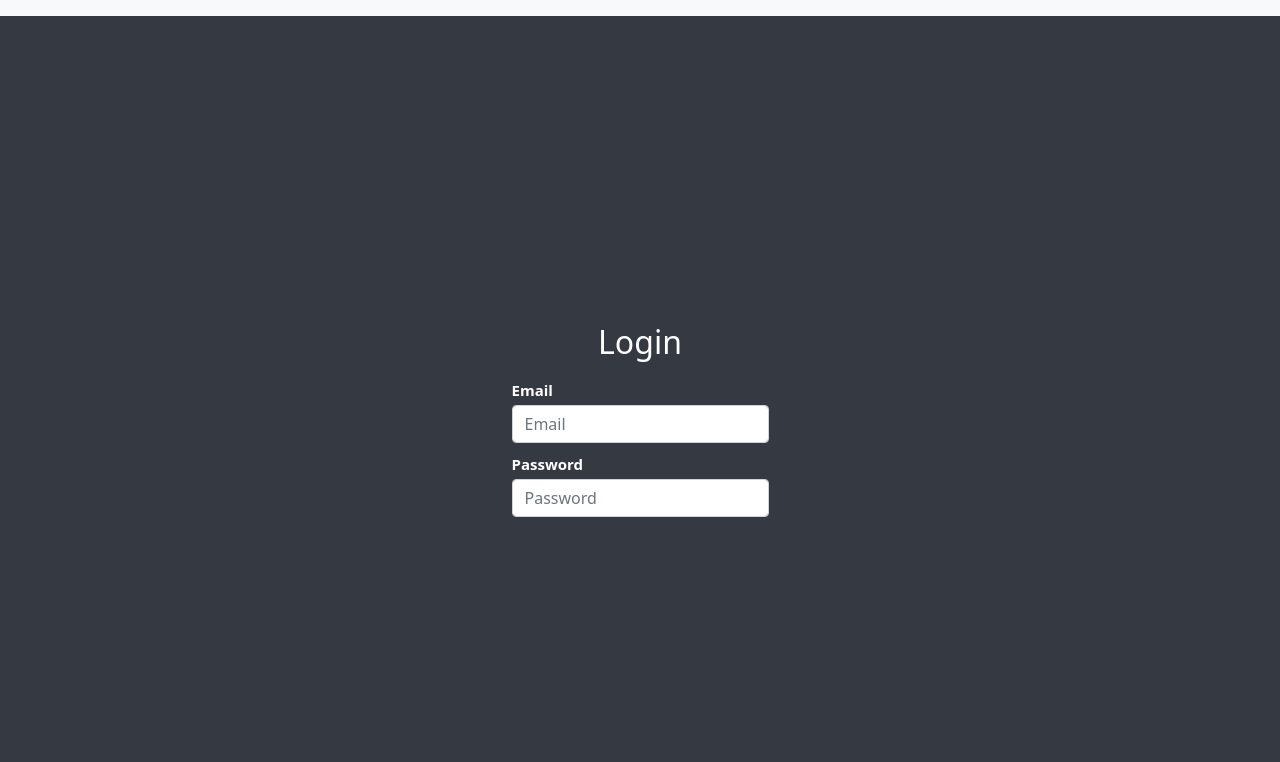
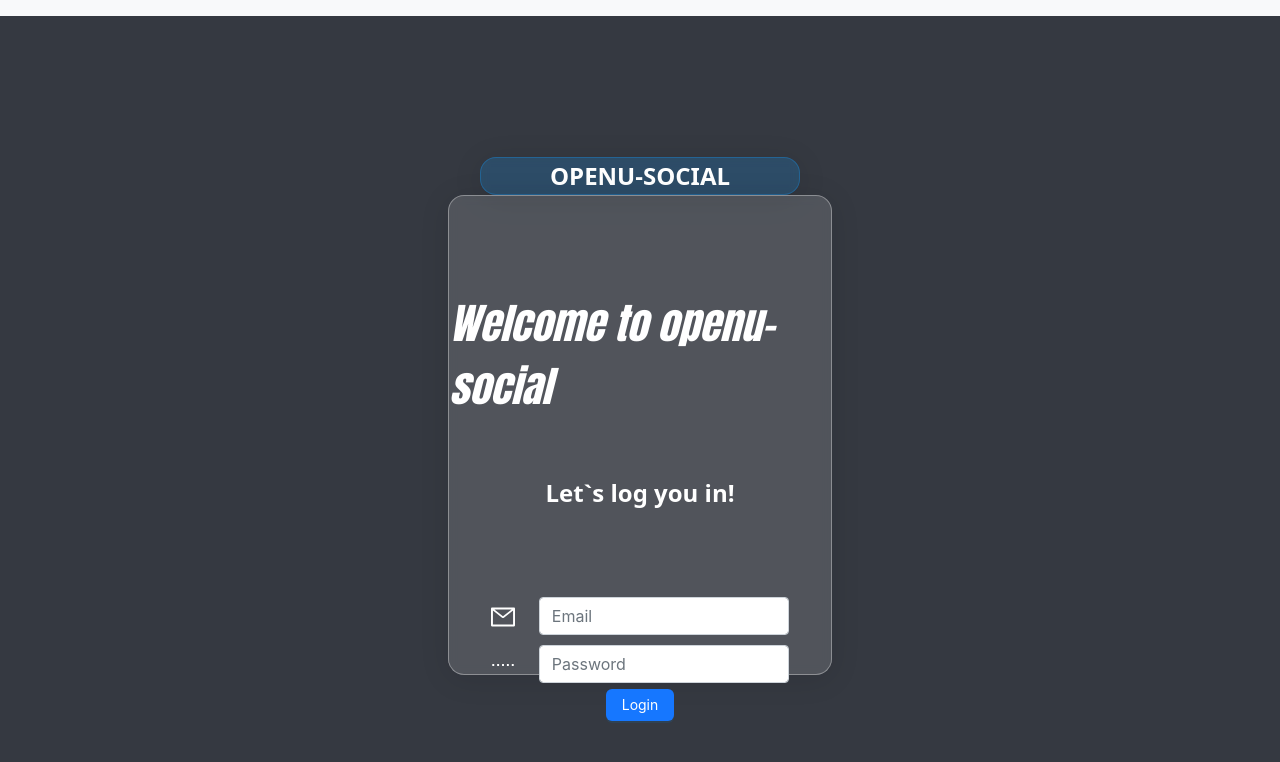
Before and after one commit to markr223/Social-network-proj, a React (Create React App) app: page /login in a window 1280 px wide. Shown: the top 762 px of the page. Built offline with nearby package versions, Linux system fonts and the light colour scheme.

Commit message:
Change the login + add some fixes

```diff
--- a/package.json
+++ b/package.json
@@ -22,6 +22,7 @@
     "react-router": "^5.2.1",
     "react-router-dom": "^5.3.0",
     "react-scripts": "^5.0.1",
+    "react-simple-typewriter": "^5.0.1",
     "react-test-renderer": "^18.2.0",
     "react-toastify": "^8.0.3",
     "redux": "^4.1.1",
--- a/src/components/common/form.jsx
+++ b/src/components/common/form.jsx
@@ -1,20 +1,32 @@
 import React from "react";
 import Input from "./input";
+import { Button } from "antd";
+import { MailOutlined, SmallDashOutlined} from "@ant-design/icons";
 
-export default function Form({
-  buttonLabel,
-  formInputs,
-  onSubmit,
+const Form = (props) => {
+  const {formInputs,
     formValues,
     onInputChange,
     errors,
-  activateButton,
-  inputTextArea,
-}) {
+    onLoginClick,
+    isLogin,
+    inputTextArea} = props;
+    console.log(formInputs);
+    const addIconForLogin = (input) => {
+      if(isLogin) {
+        if(input.id === "email") {
+          return <MailOutlined className="login-icon"/>
+        } else if (input.id === "password") {
+          return <SmallDashOutlined className="login-icon"/>
+        }
+      }
+    }
   return (
     <div className="board">
       <form onSubmit={(e) => e.preventDefault()}>
         {formInputs.map((input) => (
+          <div className={isLogin ? 'login-form-container' : ''}>
+            {addIconForLogin(input)}
             <Input
               key={input.id}
               onChange={(e) => onInputChange(e, input.id)}
@@ -24,10 +36,16 @@ export default function Form({
               error={errors[input.id]}
               inputTextArea={inputTextArea}
             />
+          </div>
         ))}
       </form>
-      <div className="formButton">
-      </div>
+      {isLogin && <div className="formButton">
+        <Button type="primary" onClick={()=> onLoginClick()}>
+          Login
+        </Button>
+      </div> }
     </div>
   );
 }
+
+export default Form
--- a/src/components/common/input.jsx
+++ b/src/components/common/input.jsx
@@ -1,19 +1,18 @@
 import React from "react";
+import { Input } from 'antd';
 
-export default function Input({
-  label,
-  type,
-  id,
-  value,
-  onChange,
-  error,
-  inputTextArea,
-}) {
+ const inputForm = (props) => {
+  const {
+    label,
+    type,
+    id,
+    value,
+    onChange,
+    error
+  } = props;
   return (
     <div className="form-group">
-      <label htmlFor={id}>{label}</label>
-      {inputTextArea ? (
-        <textarea
+        <Input
           type={type}
           value={value}
           onChange={onChange}
@@ -21,17 +20,9 @@ export default function Input({
           id={id}
           placeholder={label}
         />
-      ) : (
-        <input
-          type={type}
-          value={value}
-          onChange={onChange}
-          className="form-control"
-          id={id}
-          placeholder={label}
-        />
-      )}
       {error && <div className="alert alert-danger">{error}</div>}
     </div>
   );
 }
+
+export default inputForm;
--- a/src/components/common/navBar.jsx
+++ b/src/components/common/navBar.jsx
@@ -1,5 +1,6 @@
 import React from "react";
 import { Link, NavLink } from "react-router-dom";
+import { LogoutOutlined } from "@ant-design/icons";
 
 export default function Navbar({ userAuth }) {
   return (
@@ -29,7 +30,7 @@ export default function Navbar({ userAuth }) {
                 </NavLink>
               )}
               <NavLink className="nav-item nav-link" to="/logout">
-                Log Out
+                <LogoutOutlined className="logout-icon"/>
               </NavLink>
             </div>
               <Link className="navbar-brand" to="/">
--- a/src/components/common/newPostModal.jsx
+++ b/src/components/common/newPostModal.jsx
@@ -1,10 +1,18 @@
-import React, { Children } from 'react'
+import React from 'react'
 import { Modal } from 'antd';
+import { SendOutlined, CloseOutlined  } from "@ant-design/icons";
+
 
 const NewPostModal = (props) => {
     const {isModalOpen, handleOk, handleCancel} = props;
   return (
-      <Modal title="Basic Modal" open={isModalOpen} onOk={handleOk} onCancel={handleCancel} >
+      <Modal title="Create new post"
+        open={isModalOpen}
+        onOk={handleOk}
+        onCancel={handleCancel}
+        cancelText={<CloseOutlined className="modal-footer-icon"/>}
+        okText={<SendOutlined className="modal-footer-icon" />}
+        >
         {props.children}
       </Modal>
   );
--- a/src/components/feed.jsx
+++ b/src/components/feed.jsx
@@ -153,7 +153,6 @@ class Feed extends React.Component {
                     onInputChange={this.handleInput}
                     onSubmit={() => this.handleAddingPost(post)}
                     errors={errors}
-                    inputTextArea={true}
                     activateButton={this.validate()}
                   />
                 </NewPostModal>
--- a/src/components/login.jsx
+++ b/src/components/login.jsx
@@ -3,6 +3,7 @@ import Joi from "joi-browser";
 import axios from "axios";
 import { toast } from "react-toastify";
 import Form from "./common/form";
+import { Typewriter } from 'react-simple-typewriter'
 import * as Inputs from "../consts/consts";
 
 class Login extends React.Component {
@@ -55,18 +56,29 @@ class Login extends React.Component {
     const { user, errors } = this.state;
     return (
         <div className="formDisplay">
-        <h2 className="m-2">Login </h2>
+          <div className="form-mainTitle">
+            OPENU-SOCIAL
+          </div>
+          <div className="form-container">
+          <span className="form-welcome">
+            <Typewriter className="form-welcome" words={['Welcome to openu-social']}/>
+          </span>
+          <span className="form-subTitle">
+            <Typewriter className="form-welcome" words={['Let`s log you in!']}/>
+          </span>
           <Form
             buttonLabel="Login"
             formInputs={Inputs.LOGIN_FORM_INPUTS}
-          onSubmit={this.handleLogin}
+            onLoginClick={this.handleLogin}
             formValues={user}
             onInputChange={this.handleInput}
             data={user}
             schema={this.schema}
             errors={errors}
+            isLogin={true}
             activateButton={this.validate()}
           />
+          </div>
         </div>
     );
   }
--- a/src/components/logout.jsx
+++ b/src/components/logout.jsx
@@ -4,6 +4,8 @@ import auth from "../services/authService";
 class Logout extends React.Component {
   componentDidMount() {
     auth.logout();
+    window.sessionStorage.clear();
+    window.localStorage.clear();
     window.location = "/";
   }
 
--- a/src/consts/consts.js
+++ b/src/consts/consts.js
@@ -52,7 +52,7 @@ export const handleUniqueDates = (data) => {
   return datesSliced.filter(onlyUnique);
 };
 
-export const serverURI = "https://9bc3-31-154-77-130.ngrok-free.app";
+export const serverURI = "https://fee0-31-154-77-130.ngrok-free.app";
 export const defaultConfig = {
     headers: {
       "ngrok-skip-browser-warning": "any value",
--- a/src/styles/styles.css
+++ b/src/styles/styles.css
@@ -11,6 +11,51 @@
   width: 40vh;
   align-self: center;
   margin-bottom: 35px;
+}
+.form-container{
+  display: flex;
+  flex-direction: column;
+  align-items: center;
+  width: 30%;
+  height: 60%;
+  background: rgba(255, 255, 255, 0.14);
+  border-radius: 16px;
+  box-shadow: 0 4px 30px rgba(0, 0, 0, 0.1);
+  backdrop-filter: blur(5px);
+  -webkit-backdrop-filter: blur(5px);
+  border: 1px solid rgba(255, 255, 255, 0.34);
+}
+.form-welcome{
+  font-family: Impact;
+  font-weight: 400;
+  font-style: italic;
+  margin-top: 25%;
+  margin-bottom: 15%;
+  font-size: 42px;
+}
+.form-subTitle{
+  font-size: 24px;
+  margin-bottom: 20%;
+}
+.login-form-container {
+  display: flex;
+  align-items: center;
+  width: 100%
+}
+.login-icon{
+  padding-right: 8%;
+  padding-top: 4%;
+}
+.form-mainTitle{
+  display: flex;
+  justify-content: center;
+  width: 25%;
+  background: rgba(17, 156, 255, 0.2);
+  border-radius: 16px;
+  box-shadow: 0 4px 30px rgba(0, 0, 0, 0.1);
+  backdrop-filter: blur(5px);
+  -webkit-backdrop-filter: blur(5px);
+  border: 1px solid rgba(17, 156, 255, 0.3);
 }
 .post {
   width: 100%;
@@ -185,3 +230,12 @@ textarea {
   position: absolute;
   display: flex;
 }
+.form-group {
+  padding-top: 10px;
+}
+.modal-footer-icon{
+  display: inline-grid !important;
+}
+.logout-icon{
+  display: inline-grid;
+}
```
Also changed, not shown: 1 other file (tests, documents, lock files or other folders). Lines whose indentation alone changed are shown as unchanged.
